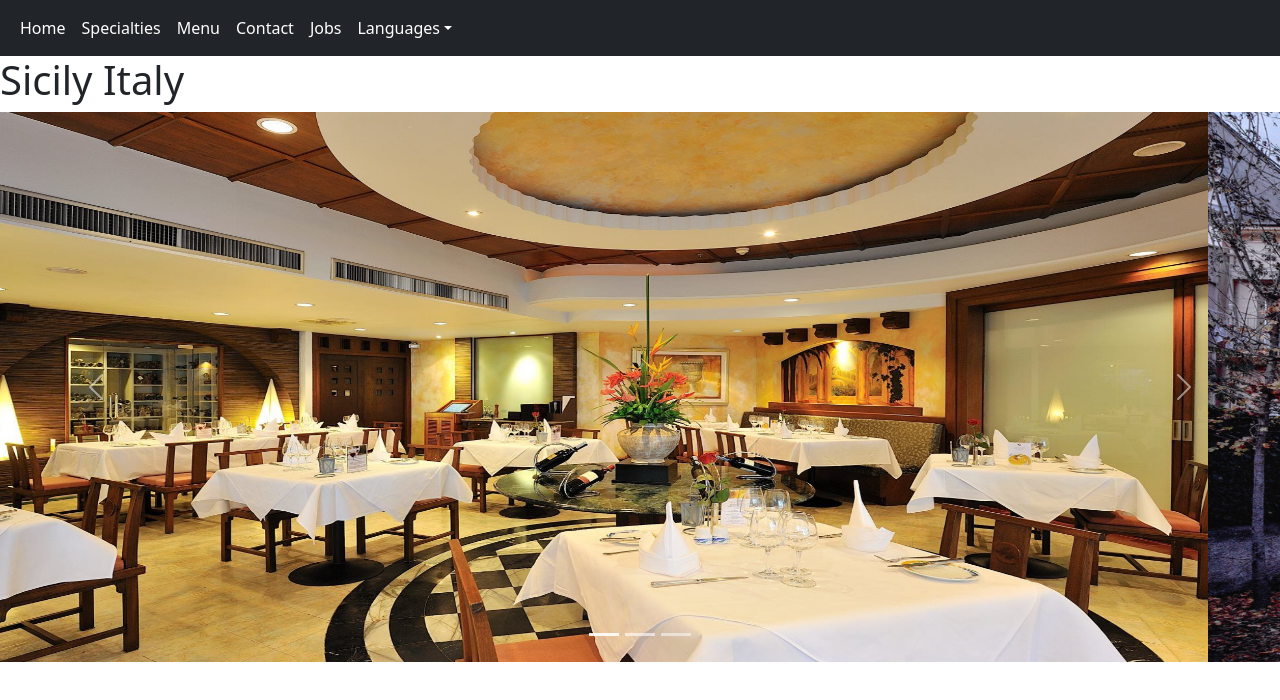
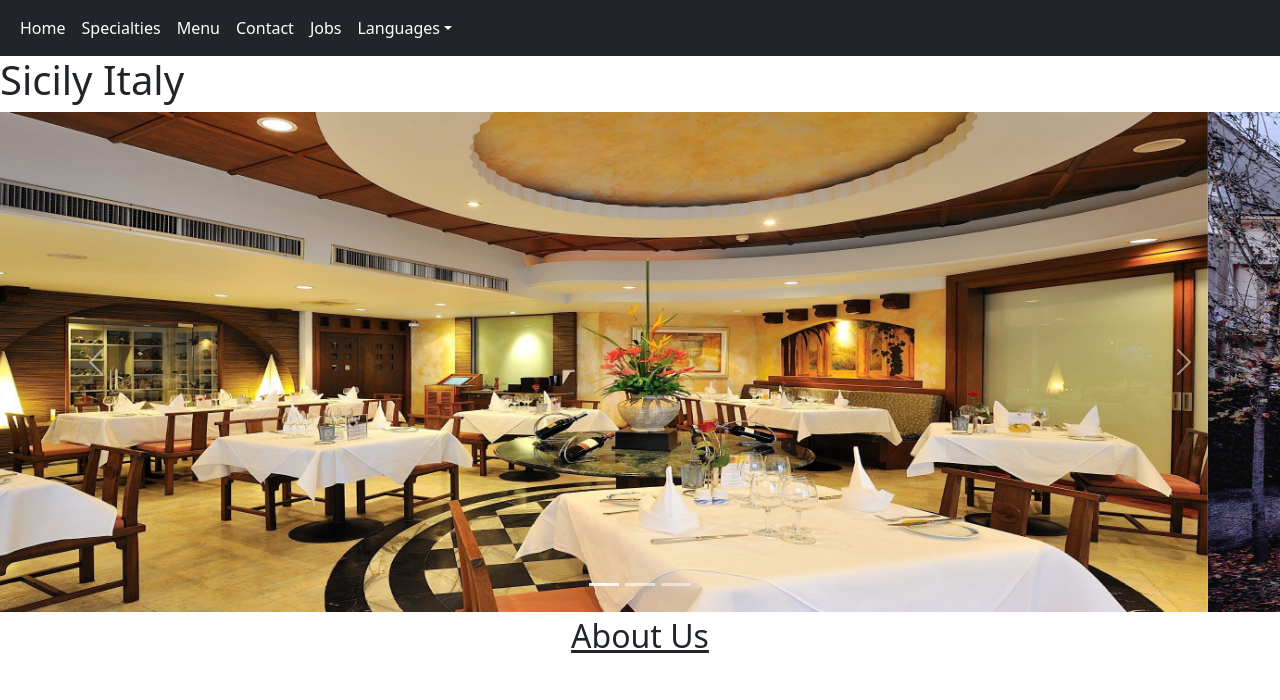
Before and after one commit to bsuverzabaek/restaurant-page, a Vue app: page / in a window 1280 px wide. Shown: the top 700 px of the page. Built offline with nearby package versions, Linux system fonts and the light colour scheme.

Commit message:
3rd commit

```diff
--- a/src/components/Imgslides.vue
+++ b/src/components/Imgslides.vue
@@ -82,6 +82,6 @@
 
 <style>
 	img{
-		height: 550px;
+		height: 500px;
 	}
 </style>
--- a/src/views/EN/Home.vue
+++ b/src/views/EN/Home.vue
@@ -1,6 +1,14 @@
 <template>
 	<h1>Sicily Italy</h1>
 	<Imgslides></Imgslides>
+
+	<section id="aboutUs">
+		<div
+			class="fs-2 text-decoration-underline text-center"
+		>
+			About Us
+		</div>
+	</section>
 </template>
 
 <script lang="ts" src="@/scripts/home.ts">
--- a/src/views/JP/HomeJP.vue
+++ b/src/views/JP/HomeJP.vue
@@ -1,6 +1,14 @@
 <template>
 	<h1>シチリア　イタリア</h1>
 	<Imgslides></Imgslides>
+
+	<section id="aboutUs">
+		<div
+			class="fs-2 text-decoration-underline text-center"
+		>
+			紹介
+		</div>
+	</section>
 </template>
 
 <script lang="ts" src="@/scripts/homeJP.ts">
```
